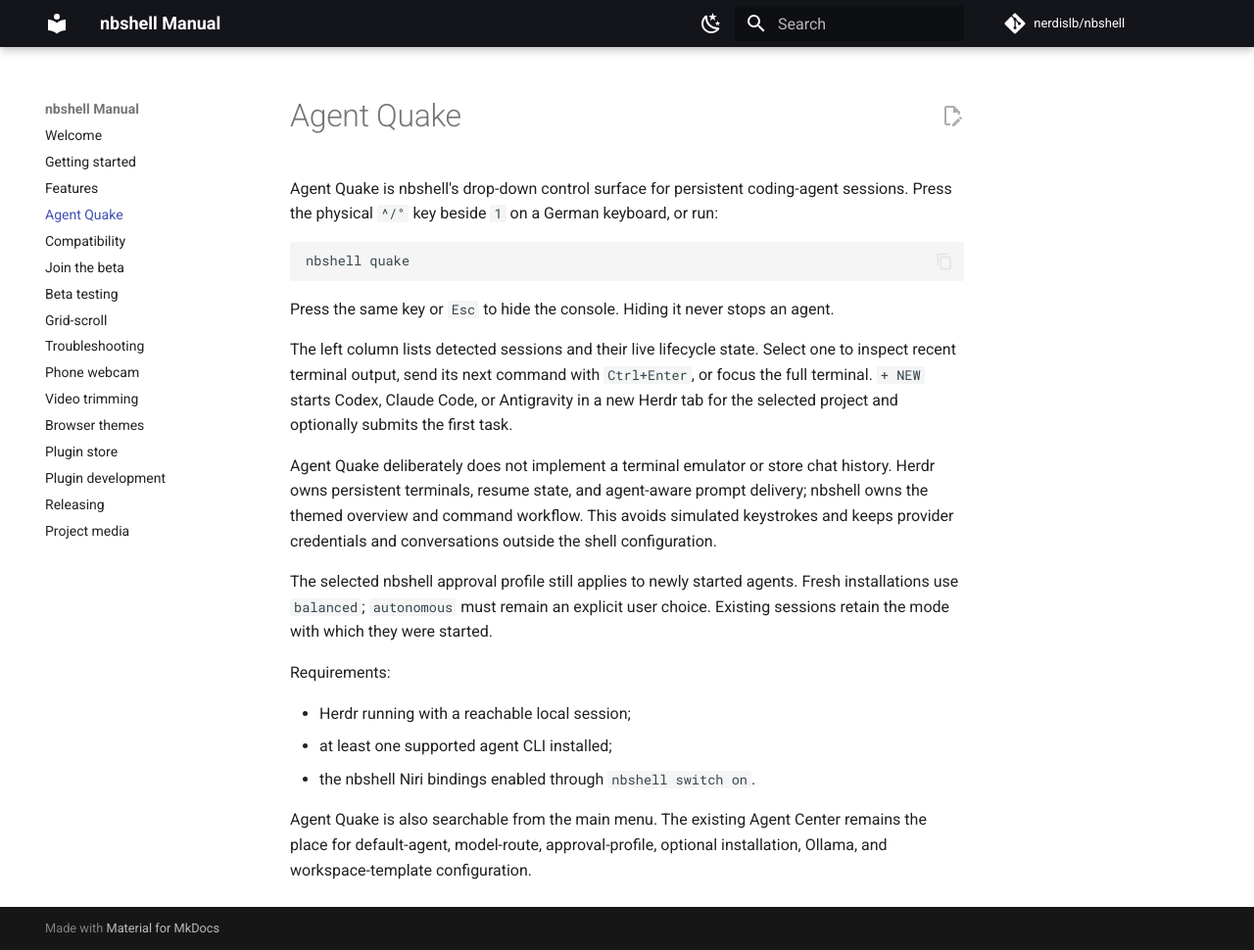
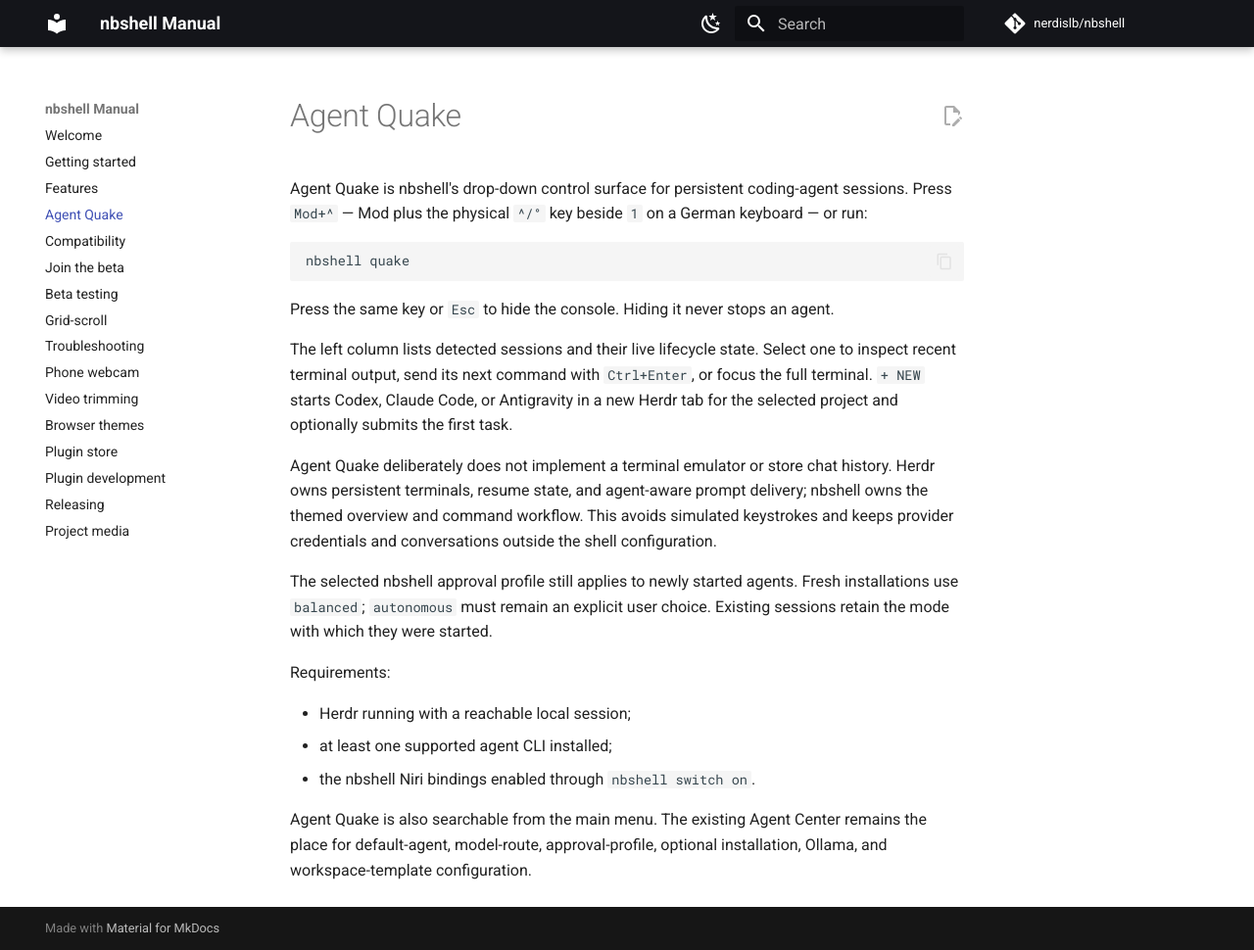
Before and after one commit to nerdislb/nbshell, an MkDocs documentation site: the page built from docs/agent-quake.md, in a window 1280 px wide and 970 px high. Shown: the whole window at 98% size. Built offline with MkDocs 1.6.1 and Material for MkDocs 9.7.7, drawn with Linux system fonts in a browser that asks for light colours; comment, search, counter and statistics services are not loaded.

Commit message:
Use Mod+grave for Agent Quake

````diff
--- a/docs/agent-quake.md
+++ b/docs/agent-quake.md
@@ -1,7 +1,8 @@
 # Agent Quake
 
 Agent Quake is nbshell's drop-down control surface for persistent coding-agent
-sessions. Press the physical `^/°` key beside `1` on a German keyboard, or run:
+sessions. Press `Mod+^` — Mod plus the physical `^/°` key beside `1` on a
+German keyboard — or run:
 
 ```bash
 nbshell quake
````
Also changed, not shown: CHANGELOG.md (+1 -1 lines), README.md (+2 -1 lines), docs/features.md (+1 -1 lines), 3 other files.
